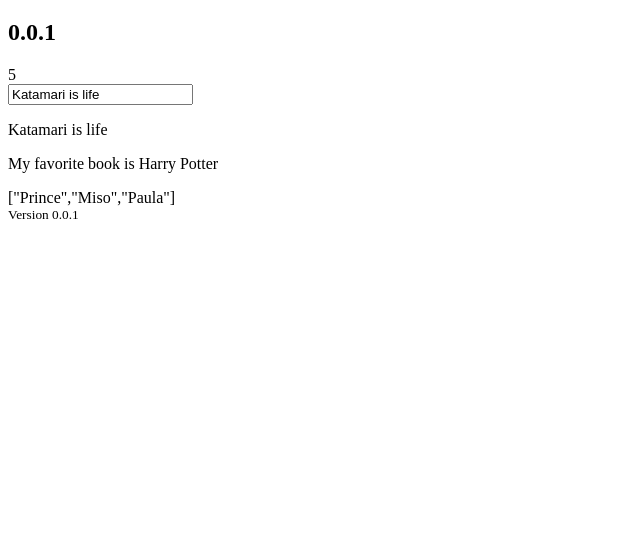
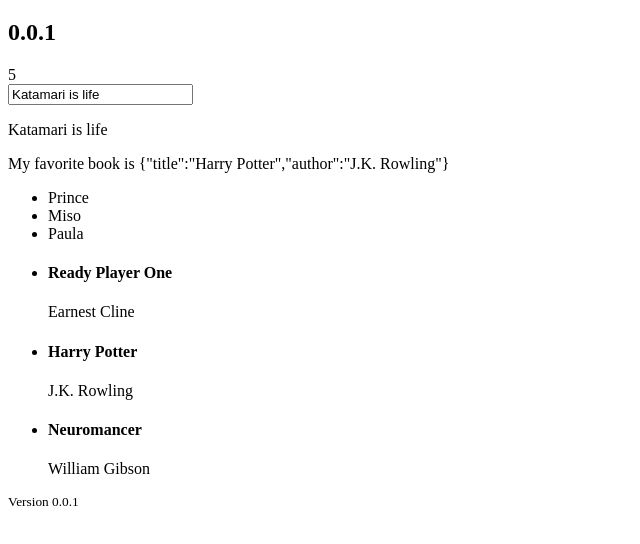
Before and after one commit to SpookyMiso/intro-angular-js, a website: page public/index.html in a window 1280 px wide. Shown: the part 106-650 px from the top of the page, without its empty margins (0-640 px from the left). Drawn offline with nearby package versions, Linux system fonts and the light colour scheme.

Commit message:
used the ng-repeat directive to render each book

```diff
--- a/public/index.html
+++ b/public/index.html
@@ -18,7 +18,15 @@
       value="">
     <p>{{myModel}}</p>
     <p>My favorite book is {{ book }}</p>
-    {{ characters }}
+    <ul>
+      <li ng-repeat ="character in characters">{{ character }}</li>
+    </ul>
+    <ul>
+      <li ng-repeat="book in books">
+        <h4>{{ book.title }}</h4>
+        <p>{{ book.author }}</p>
+      </li>
+    </ul>
   </div>
   <footer>
     <small>Version {{ APP_VERSION }}</small>
--- a/public/js/services.js
+++ b/public/js/services.js
@@ -2,7 +2,12 @@
   angular
     .module('myApp')
     .service('BookService', function () {
-      var books = ['Ready Player One', 'Harry Potter', 'Neuromancer'];
+      var books = [
+        { title:'Ready Player One', author: 'Earnest Cline' },
+        { title:'Harry Potter', author: 'J.K. Rowling' },
+        { title:'Neuromancer', author: 'William Gibson' }
+        ];
+
       this.getBooks = function (){
         return books;
       };
```
